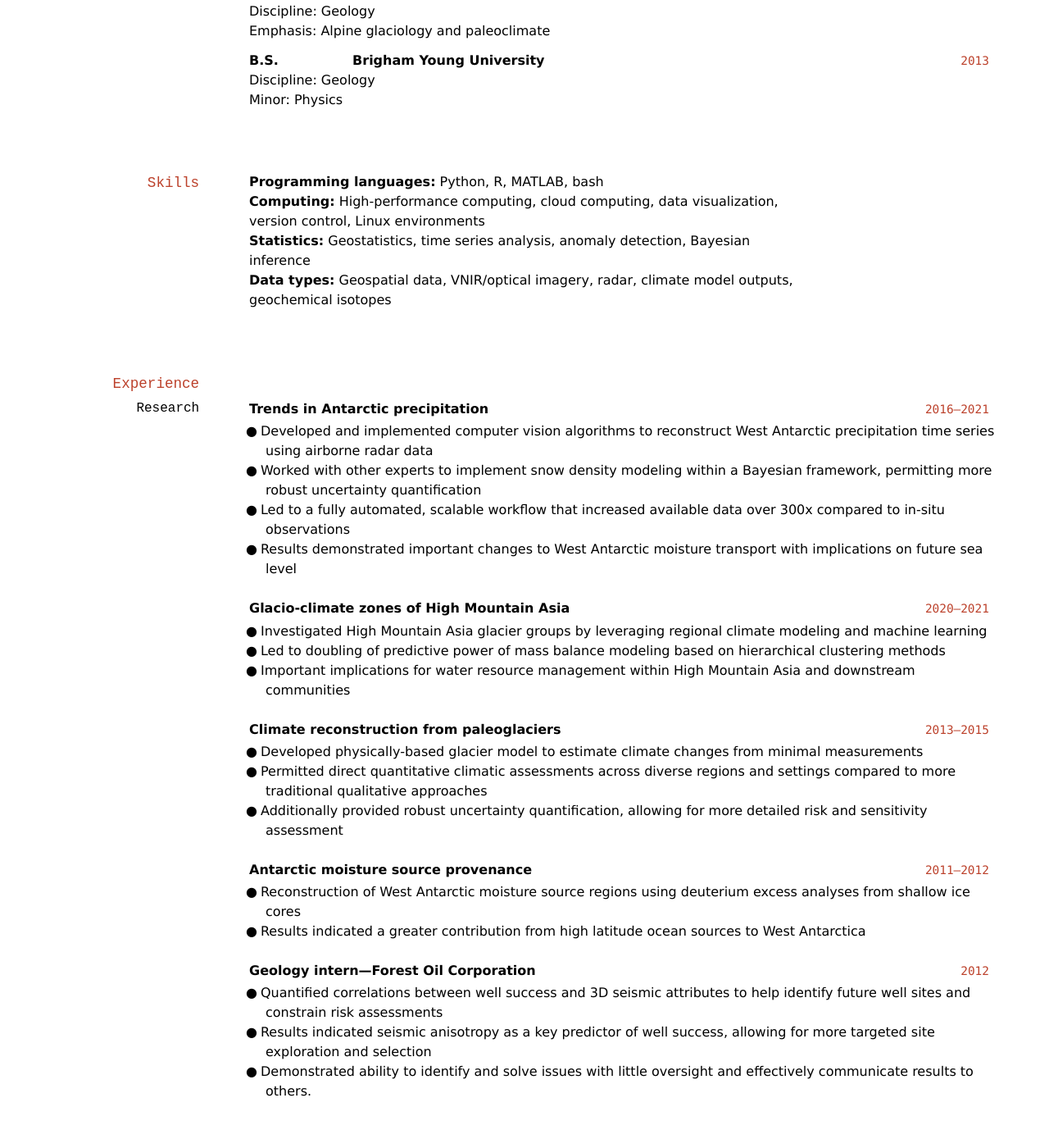
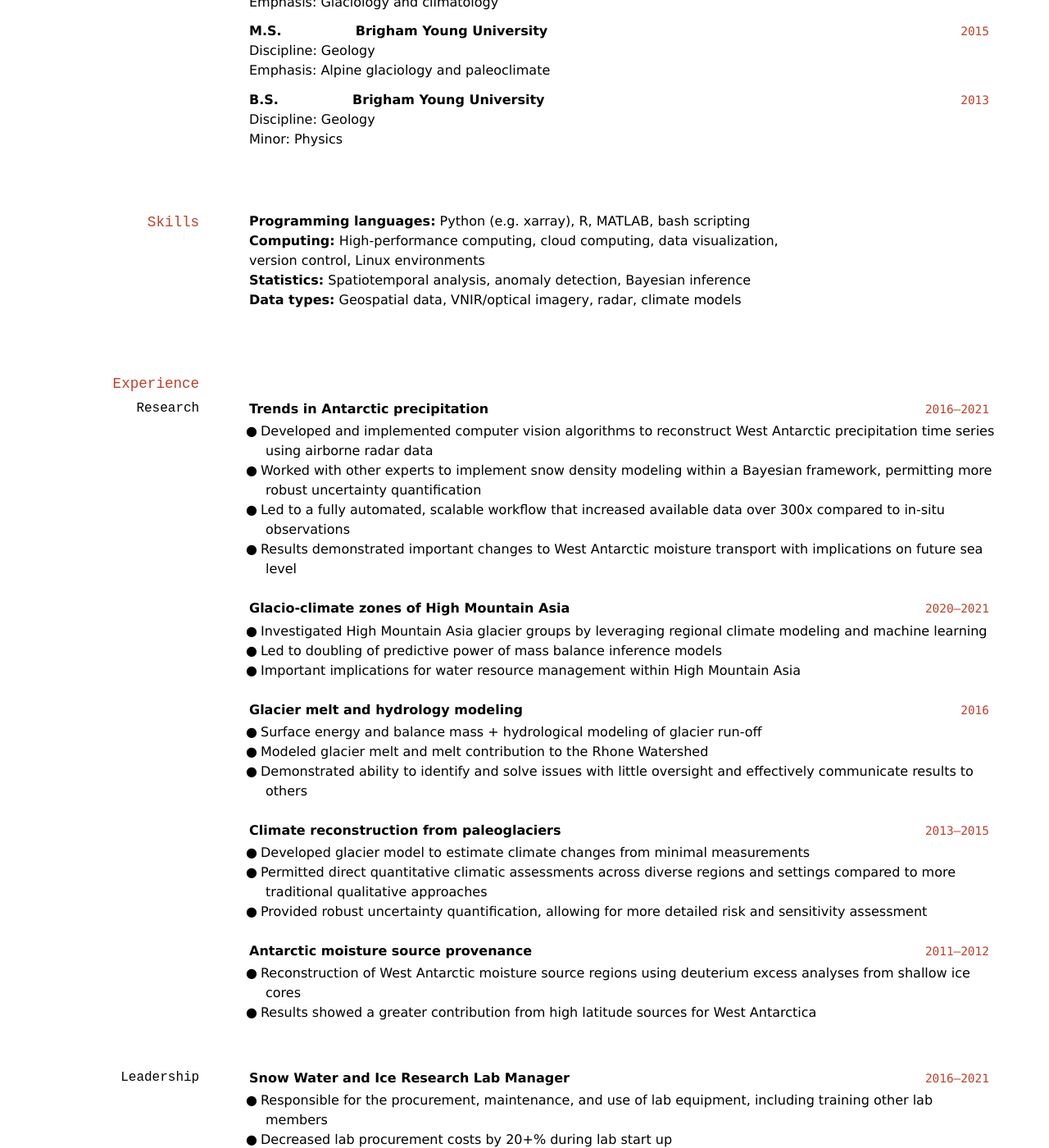
Before and after one commit to durbank/durbank.github.io, a Jekyll site: the page built from cv/resume.md, in a window 1280 px wide and 1400 px high, scrolled down 367 px. Shown: the whole window at 82% size. Built offline with Jekyll 4.4.1, drawn with Linux system fonts in a browser that asks for light colours; some of the changed text lies outside the part shown.

Commit message:
Resume tweaks specifically for McKinsey positions

```diff
--- a/cv/resume.md
+++ b/cv/resume.md
@@ -38,10 +38,10 @@
 
 ## Skills
 
-**Programming languages:** Python, R, MATLAB, bash \
+**Programming languages:** Python (e.g. xarray), R, MATLAB, bash scripting \
 **Computing:** High-performance computing, cloud computing, data visualization, version control, Linux environments \
-**Statistics:** Geostatistics, time series analysis, anomaly detection, Bayesian inference \
-**Data types:** Geospatial data, VNIR/optical imagery, radar, climate model outputs, geochemical isotopes
+**Statistics:** Spatiotemporal analysis, anomaly detection, Bayesian inference \
+**Data types:** Geospatial data, VNIR/optical imagery, radar, climate models
 
 ## Experience
 
@@ -60,34 +60,35 @@
 **Glacio-climate zones of High Mountain Asia**
 
 - Investigated High Mountain Asia glacier groups by leveraging regional climate modeling and machine learning
-- Led to doubling of predictive power of mass balance modeling based on hierarchical clustering methods
-- Important implications for water resource management within High Mountain Asia and downstream communities
+- Led to doubling of predictive power of mass balance inference models
+- Important implications for water resource management within High Mountain Asia
 
-<!-- `2016`
-**Glacier melt and hydrology modeling:**
-Blah blah blah.
-More blah.
-- Dynamic modeling of energy exchange and  -->
+`2016`
+**Glacier melt and hydrology modeling**
+
+- Surface energy and balance mass + hydrological modeling of glacier run-off
+- Modeled glacier melt and melt contribution to the Rhone Watershed
+- Demonstrated ability to identify and solve issues with little oversight and effectively communicate results to others
 
 `2013–2015`
 **Climate reconstruction from paleoglaciers**
 
-- Developed physically-based glacier model to estimate climate changes from minimal measurements
+- Developed glacier model to estimate climate changes from minimal measurements
 - Permitted direct quantitative climatic assessments across diverse regions and settings compared to more traditional qualitative approaches
-- Additionally provided robust uncertainty quantification, allowing for more detailed risk and sensitivity assessment
+- Provided robust uncertainty quantification, allowing for more detailed risk and sensitivity assessment
 
 `2011–2012`
 **Antarctic moisture source provenance**
 
 - Reconstruction of West Antarctic moisture source regions using deuterium excess analyses from shallow ice cores
-- Results indicated a greater contribution from high latitude ocean sources to West Antarctica
+- Results showed a greater contribution from high latitude sources for West Antarctica
 
-`2012`
+<!-- `2012`
 **Geology intern—Forest Oil Corporation**
 
 - Quantified correlations between well success and 3D seismic attributes to help identify future well sites and constrain risk assessments
 - Results indicated seismic anisotropy as a key predictor of well success, allowing for more targeted site exploration and selection
-- Demonstrated ability to identify and solve issues with little oversight and effectively communicate results to others.
+- Demonstrated ability to identify and solve issues with little oversight and effectively communicate results to others -->
 
 ### Leadership
 
@@ -95,7 +96,7 @@
 **Snow Water and Ice Research Lab Manager**
 
 - Responsible for the procurement, maintenance, and use of lab equipment, including training other lab members
-- Decreased lab procurement costs by 20+% during start up of isotope analysis component of laboratory
+- Decreased lab procurement costs by 20+% during lab start up
 - Streamlined and standardized lab operating procedures, resulting in greatly increased productivity, throughput, and accuracy
 
 `2020`
@@ -116,9 +117,10 @@
 **Teaching Assistant**
 
 - Helped teach courses in a variety of topics (advanced statistics, resource geology, geochemistry, scientific communication)
-- Went beyond minimum requirements (organized study sessions for students, met with them individually, etc.) to help others master the subject matter and succeed in their projects
+<!-- - Went beyond minimum requirements (organized study sessions for students, met with them individually, etc.) to help others master the subject matter and succeed in their projects -->
+- Demonstrated strong interpersonal communication skills
 
-## Honors and Awards
+<!-- ## Honors and Awards
 
 `2021`
 - Excellence in Research Award: University of Utah Geography Department
@@ -149,4 +151,4 @@
 
 ---
 
-Last updated: July 2021
+Last updated: July 2021 -->
```
Also changed, not shown: other parts of cv/resume.md (+5 -5 lines).
